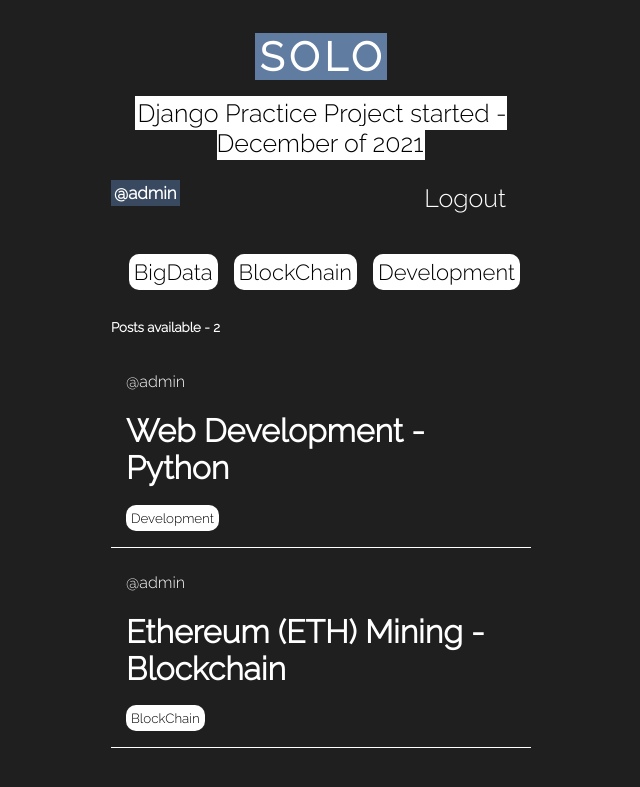
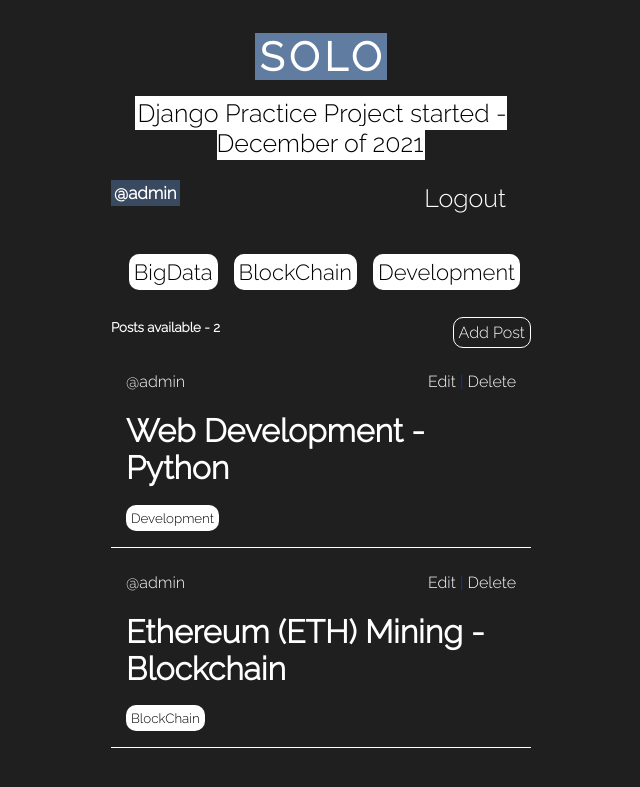
Before and after one commit to sauravDutt/solo, a Django app: page / in a window 1280 px wide. Shown: the top 787 px of the page, without its empty margins (319-959 px from the left). Run offline with Django 3.2, Linux system fonts and the light colour scheme; a user stored in the database is signed in; data comes from the database, SQL or seed files in the repository; both versions use the stored data as it was after the commit.

Commit message:
Just added some more stuff

```diff
--- a/base/templates/base/home.html
+++ b/base/templates/base/home.html
@@ -15,7 +15,8 @@
     {% endfor %}
     <br><br><br>
     <div >
-        <h5  style="font-family: 'Raleway', sans-serif;"> Posts available - {{post_count}} </h5>
+        <h5  style="font-family: 'Raleway', sans-serif;"> Posts available - {{post_count}}
+        </h5><a href="{% url  'create-post' %}" style="text-decoration: none; color: #fff;font-family: 'Raleway', sans-serif; float: right; margin-top: -40px; border: 1px solid #fff;border-radius: 10px; padding: 5px;">Add Post</a>
         <div>
             {% for post in posts %}
                 <div
@@ -28,7 +29,12 @@
                         font-family: 'Raleway', sans-serif;
                     "
                 >
-
+                {% if request.user == post.host %}
+                    <span style="float: right; font-family: 'Raleway', sans-serif; color: rgb(4, 59, 211); ">
+                        <a href="{% url 'update-post' post.id %}" style="text-decoration: none; color: #fff;">Edit</a> |
+                        <a href="{% url 'delete-post' post.id %}" style="text-decoration: none; color: #fff;">Delete</a>
+                    </span>
+                {% endif %}
                     <span style="user-select: none;">@{{post.host.username}}</span>
                     <h1><a href="{% url 'post' post.id %}" style="text-decoration: none; color: #fff;">{{post.title}}</a></h1>
                     <small style=" padding: 5px; border-radius: 10px; background-color:#fff;color:#000;cursor: pointer;">{{post.topic.name}}</small>
--- a/base/urls.py
+++ b/base/urls.py
@@ -8,4 +8,9 @@ urlpatterns = [
 
     path('', views.home, name='home'),
     path('post/<str:pk>/', views.post, name='post'),
+
+    path('create-post/', views.createPost, name='create-post'),
+    path('update-post/<str:pk>/', views.updatePost, name='update-post'),
+    path('delete-post/<str:pk>/', views.deletePost, name='delete-post'),
+    path('delete-message/<str:pk>/', views.deleteMessage, name='delete-message'),
 ]
--- a/base/views.py
+++ b/base/views.py
@@ -1,4 +1,5 @@
 from django.shortcuts import render, redirect
+from django.http import HttpResponse
 from django.contrib import messages
 from django.contrib.auth.decorators import login_required
 from django.db.models import Q
@@ -87,9 +88,61 @@ def post(request, pk):
             post = post,
             body = request.POST.get('body')
         )
-        post.participants.add(request.user)
-        return redirect('room', pk=post.id)
+        return redirect('post', pk=post.id)
 
     context = {'post': post, 'post_messages': post_messages}
 
     return render(request, 'base/post.html', context)
+
+@login_required(login_url='/login')
+def createPost(request):
+    form = PostForm()
+    if request.method == 'POST' :
+        form = PostForm(request.POST)
+        if form.is_valid():
+            form.save()
+            return redirect('home')
+
+    context = {'form': form}
+    return render(request, 'base/post_form.html', context)
+
+@login_required(login_url='/login')
+def updatePost (request, pk):
+    post = Post.objects.get(id=pk)
+    form = PostForm(instance=post)
+
+    if request.user != post.host :
+        return HttpResponse('You are not allowed to Update this post')
+
+    if request.method == 'POST':
+        form = PostForm(request.POST, instance = post)
+        if form.is_valid():
+            form.save()
+            return redirect('home')
+
+    context = {'form': form}
+    return render(request, 'base/post_form.html', context)
+
+@login_required(login_url='/login')
+def deletePost (request, pk):
+    post = Post.objects.get(id=pk)
+
+    if request.user != post.host :
+        return HttpResponse('You are not allowed to Delete this post')
+
+    if request.method == 'POST':
+        post.delete()
+        return redirect('home')
+    return render(request, 'base/delete.html', {'obj': post})
+
+@login_required(login_url='/login')
+def deleteMessage (request, pk):
+    message = Message.objects.get(id=pk)
+
+    if request.user != message.user :
+        return HttpResponse('You are not allowed to Delete this message')
+
+    if request.method == 'POST':
+        message.delete()
+        return redirect('home')
+    return render(request, 'base/delete.html', {'obj': message})
```
Also changed, not shown: base/templates/base/delete.html (added, +15 -0 lines), base/templates/base/post.html (+3 -4 lines), base/templates/base/post_form.html (added, +30 -0 lines), db.sqlite3.
